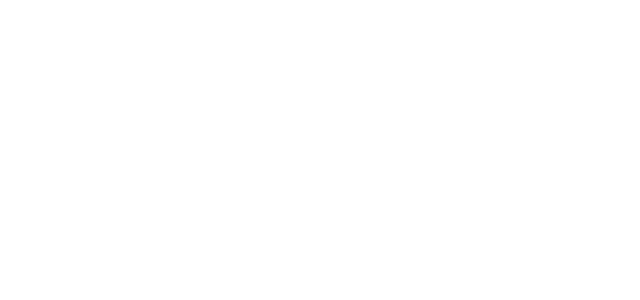
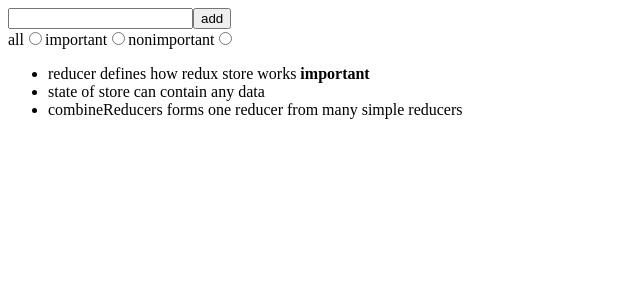
Before and after one commit to andrey-krendzel/redux_basic, a React (Create React App) app: page / in a window 1280 px wide. Shown: the top 300 px of the page, without its empty margins (0-640 px from the left). Built offline with nearby package versions, Linux system fonts and the light colour scheme.

Commit message:
multiple reducers

```diff
--- a/src/App.js
+++ b/src/App.js
@@ -2,26 +2,14 @@
 import React from 'react'
 import Notes from './components/Notes'
 import NewNote from './components/NewNote'
-
+import VisibilityFilter from './components/VisibilityFilter'
 
 const App = () => {
-    const filterSelected = (value) => {
-      console.log(value)
-    }
-
-
   return (
     <div>
       <NewNote />
-        <div>
-        all          <input type="radio" name="filter"
-          onChange={() => filterSelected('ALL')} />
-        important    <input type="radio" name="filter"
-          onChange={() => filterSelected('IMPORTANT')} />
-        nonimportant <input type="radio" name="filter"
-          onChange={() => filterSelected('NONIMPORTANT')} />
-      </div>
-        <Notes  />
+      <VisibilityFilter />
+      <Notes />
     </div>
   )
 }
--- a/src/components/Notes.js
+++ b/src/components/Notes.js
@@ -14,7 +14,7 @@
 
 const Notes = () => {
   const dispatch = useDispatch()
-  const notes = useSelector(state => state)
+  const notes = useSelector(state => state.notes)
 
   return(
     <ul>
--- /dev/null
+++ b/src/components/VisibilityFilter.js
@@ -0,0 +1,32 @@
+import React from 'react'
+import { filterChange } from '../reducers/filterReducer'
+import { useDispatch } from 'react-redux'
+
+const VisibilityFilter = () => {
+  const dispatch = useDispatch()
+
+  return (
+    <div>
+      all
+      <input
+        type="radio"
+        name="filter"
+        onChange={() => dispatch(filterChange('ALL'))}
+      />
+      important
+      <input
+        type="radio"
+        name="filter"
+        onChange={() => dispatch(filterChange('IMPORTANT'))}
+      />
+      nonimportant
+      <input
+        type="radio"
+        name="filter"
+        onChange={() => dispatch(filterChange('NONIMPORTANT'))}
+      />
+    </div>
+  )
+}
+
+export default VisibilityFilter
--- a/src/index.js
+++ b/src/index.js
@@ -25,11 +25,9 @@
 store.dispatch(createNote('combineReducers forms one reducer from many simple reducers'))
 
 ReactDOM.render(
-  /*
+
   <Provider store={store}>
     <App />
   </Provider>,
-  */
- <div />,
   document.getElementById('root')
 )
--- a/src/reducers/filterReducer.js
+++ b/src/reducers/filterReducer.js
@@ -1,4 +1,5 @@
 const filterReducer = (state = 'ALL', action) => {
+  console.log('ACTION: ', action)
     switch (action.type) {
       case 'SET_FILTER':
         return action.filter
--- a/src/reducers/noteReducer.js
+++ b/src/reducers/noteReducer.js
@@ -12,6 +12,7 @@
 ]
 
 const noteReducer = (state = initialState, action) => {
+  console.log('ACTION: ', action)
   switch(action.type) {
     case 'NEW_NOTE':
       return [...state, action.data]
```
Lines whose indentation alone changed are shown as unchanged.
